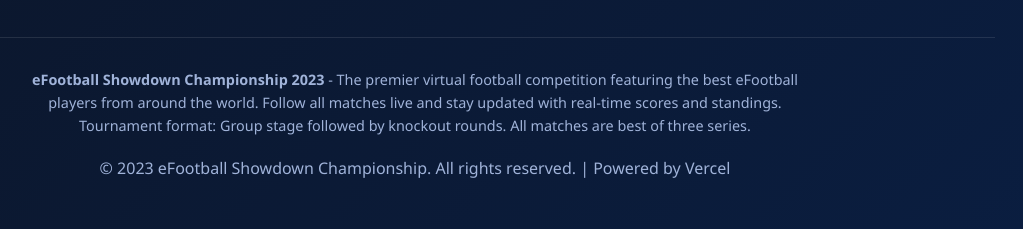
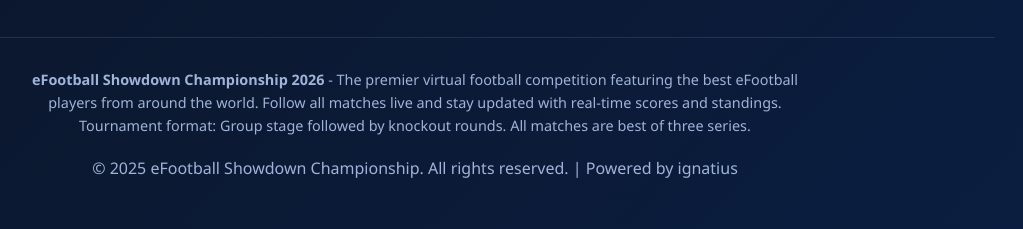
Before and after one commit to ignatiustripo/Epl-matchup, a plain HTML site: page index.html in a window 1280 px wide. Shown: the part 315-544 px from the top of the page, without its empty margins (225-1248 px from the left). Drawn offline with Linux system fonts and the light colour scheme.

Commit message:
Update index.html

```diff
--- a/index.html
+++ b/index.html
@@ -620,10 +620,10 @@
 
         <footer>
             <div class="championship-info">
-                <p><strong>eFootball Showdown Championship 2023</strong> - The premier virtual football competition featuring the best eFootball players from around the world. Follow all matches live and stay updated with real-time scores and standings.</p>
+                <p><strong>eFootball Showdown Championship 2026</strong> - The premier virtual football competition featuring the best eFootball players from around the world. Follow all matches live and stay updated with real-time scores and standings.</p>
                 <p>Tournament format: Group stage followed by knockout rounds. All matches are best of three series.</p>
             </div>
-            <p>&copy; 2023 eFootball Showdown Championship. All rights reserved. | Powered by Vercel</p>
+            <p>&copy; 2025 eFootball Showdown Championship. All rights reserved. | Powered by ignatius</p>
         </footer>
     </div>
 
```
